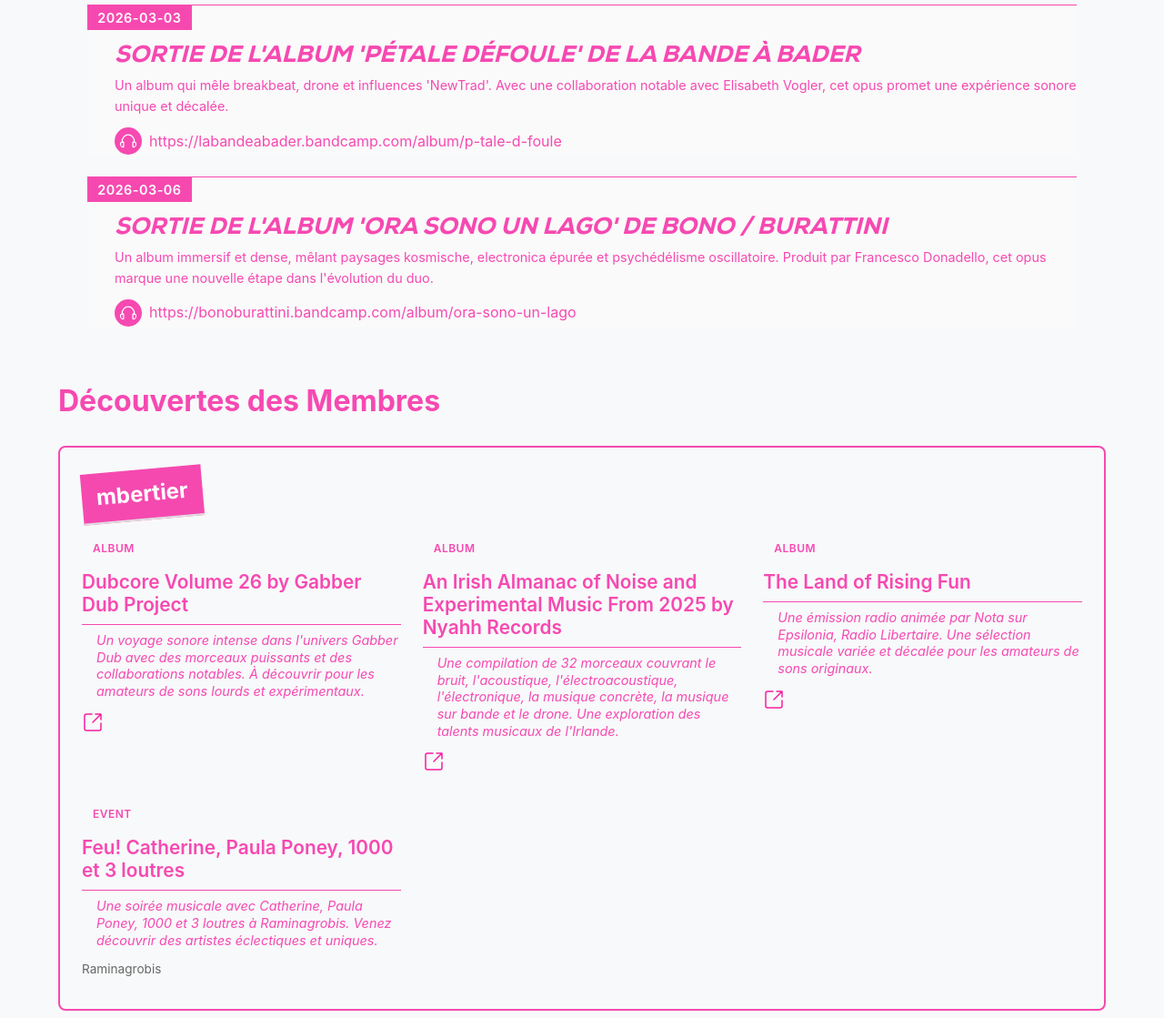
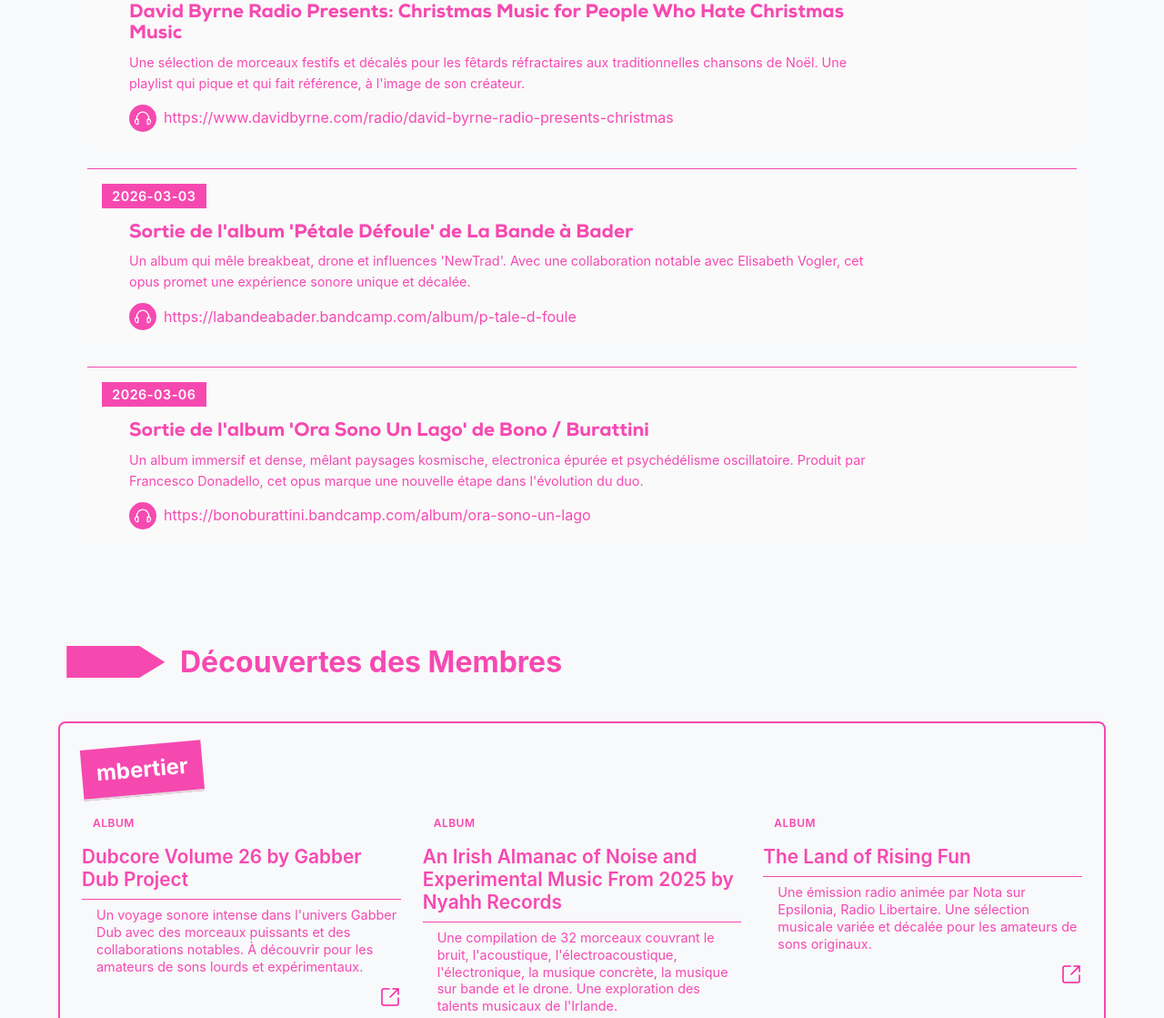
Before and after one commit to constructions-incongrues/jomayeux, a plain HTML site: page docs/index.html in a window 1280 px wide. Shown: the part 1221-2340 px from the top of the page at 91% size. Drawn offline with Linux system fonts and the light colour scheme.

Commit message:
Add member section with title and SVG fanion, update primary color to RGBA, and adjust CSS styles for layout and spacing.

```diff
--- a/docs/index.html
+++ b/docs/index.html
@@ -24,7 +24,17 @@
         </div>Agenda</h1>
         <div class="newsletter-agenda"></div>
 
+        <div class="newsletter-members-title">
+            <div class="fanion">
+                <svg width="126" height="35" viewBox="0 0 126 41" fill="none" xmlns="http://www.w3.org/2000/svg">
+                    <path d="M0 0H93.777L126 20.5V21.4647L93.777 41H0V0Z" fill="#F51E9F" fill-opacity="0.803922"/>
+                    </svg>
+
+
+            </div>
         <h1>Découvertes des Membres</h1>
+    </div>
+
         <div class="newsletter-members"></div>
 
         <h1>Galerie</h1>
--- a/docs/style.css
+++ b/docs/style.css
@@ -1,6 +1,6 @@
 /* Variables CSS */
 :root {
-    --primary-color: #f51e9fcd;
+    --primary-color: rgba(245, 30, 159, 0.804);
     --text-color: #333;
     --text-light: #666;
     --bg-color: #ffffff;
@@ -168,7 +168,7 @@
 .agenda-item {
     background: var(--bg-section);
     border-top: 1px solid var(--primary-color);
-    /* padding: 1.5rem; */
+    padding: 1rem;
 }
 
 .agenda-item-date {
@@ -197,13 +197,11 @@
 }
 
 .event-title {
-    font-size: 1.6rem;
-    line-height: 1;
+    font-size: 1.3rem;
+    line-height: 1.1;
     font-weight: 600;
     max-width: 80%;
     margin-bottom: 0.5rem;
-    text-transform: uppercase;
-    font-style: italic;
     color: var(--primary-color);
     font-family: 'Nexa', sans-serif;
     margin-left: 30px;
@@ -237,7 +235,7 @@
     font-size: 0.9rem;
     margin-bottom: 0.75rem;
     line-height: 1.6;
-    width:100%;
+    width:80%;
 }
 
 .picto {
@@ -319,6 +317,23 @@
 }
 
 /* Members */
+
+.newsletter-members-title {
+    display: flex;
+    align-items: center;
+    margin-bottom: 1rem;
+    margin-top: 3rem;
+    gap: 0.5rem;
+}
+
+.fanion {
+    width: fit-content;
+    height: 35px;
+    /* width: 100px;
+    height: 30px;
+    background: var(--primary-color); */
+}
+
 .members {
     display: flex;
     flex-direction: column;
@@ -405,7 +420,7 @@
 
 .contribution-description {
     font-size: 0.9rem;
-    font-style: italic;
+    /* font-style: italic; */
     /* color: var(--text-light); */
     line-height: 1.3;
     margin-left: 1rem;
@@ -424,12 +439,7 @@
 .contribution-link {
     color: var(--secondary-color);
     text-decoration: none;
-    font-size: 0.9rem;
-    display: inline-flex;
-    align-items: center;
-    overflow: hidden;
-    gap: 0.5rem;
-    transition: var(--transition);
+    float: right;
 }
 
 .contribution-link:hover {
```
Also changed, not shown: docs/static/images/fanion.svg (added).
